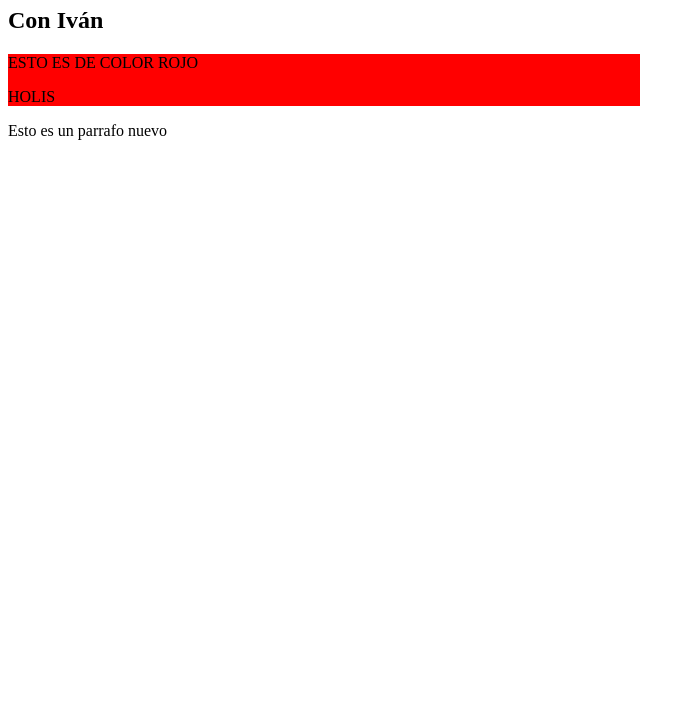
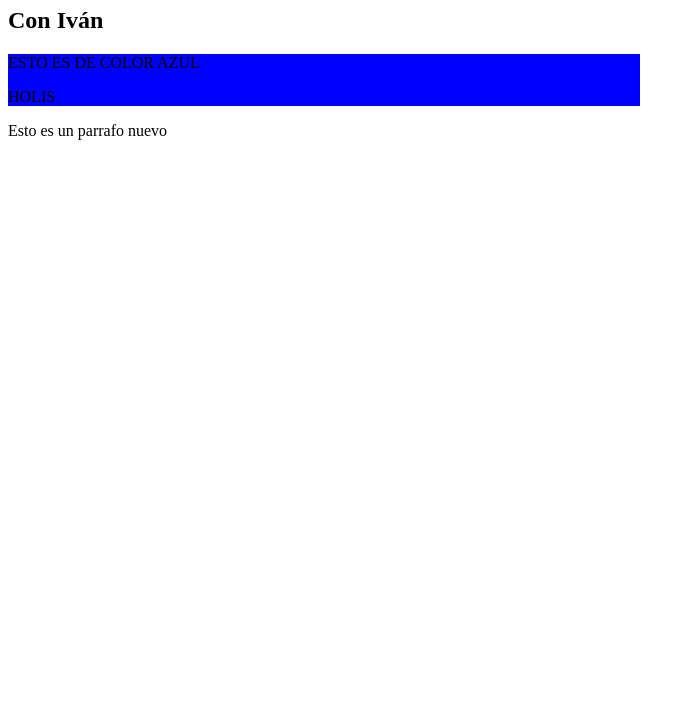
Before and after one commit to GeerDev/GitPullWithIvan, a plain HTML site: page index.html in a window 1280 px wide. Shown: the part 73-800 px from the top of the page, without its empty margins (0-695 px from the left). Drawn offline with Linux system fonts and the light colour scheme.

Commit message:
yo lo prefiero azul

```diff
--- a/index.html
+++ b/index.html
@@ -11,7 +11,7 @@
     <h1>Trabajando con git</h1>
     <h2>Con Iván</h2>
     <div class="contenedor">
-        <p>ESTO ES DE COLOR ROJO</p>
+        <p>ESTO ES DE COLOR AZUL</p>
         <P>HOLIS</P>
     </div>
     <p>Esto es un parrafo nuevo</p>
--- a/style.css
+++ b/style.css
@@ -1,4 +1,4 @@
 .contenedor {
-    background-color: red;
+    background-color: blue;
     width: 50%;
 }
```
